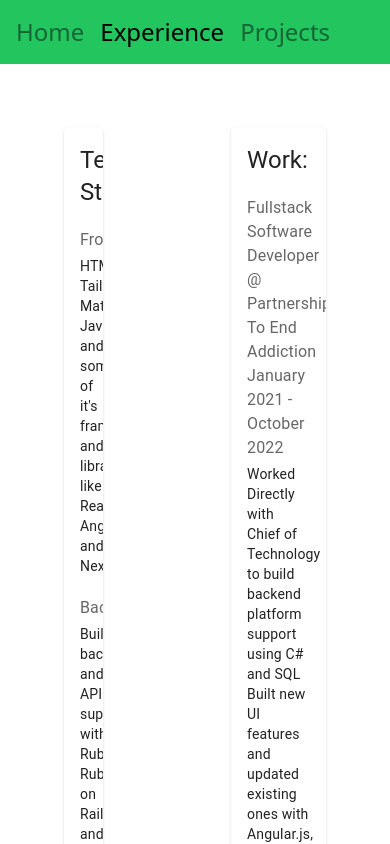
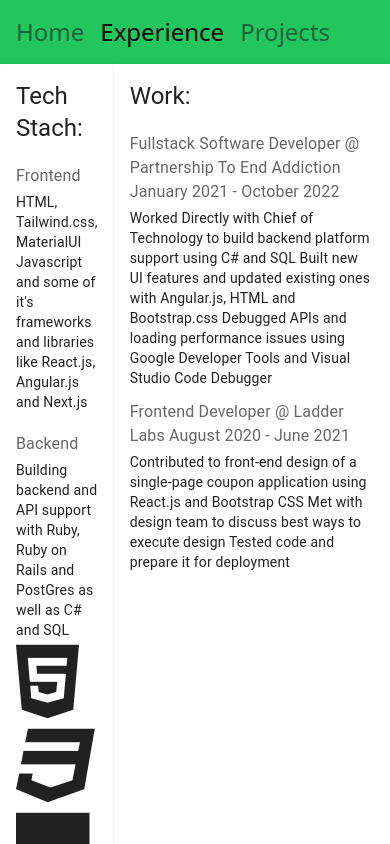
Before and after one commit to caridadrivera/portfolio_nextjs, a Next.js app: page /experience in a window 390 px wide. Shown: the top 844 px of the page. Built offline with nearby package versions, Linux system fonts and the light colour scheme; a web font is replaced by a local one.

Commit message:
responsive refactoring

```diff
--- a/pages/experience.js
+++ b/pages/experience.js
@@ -7,7 +7,7 @@ export default function experience() {
   return (
 
    <>
-    <Card sx={{ m:8 }} className="sm: m-8"  >
+    <Card sx={{ minWidth: 50 }} >
        <CardContent>
           <Typography variant="h5" component="div">
             Tech Stach:
@@ -40,7 +40,7 @@ export default function experience() {
     </Card>
 
 
-    <Card sx={{ m:8 }} className="sm: m-8">
+    <Card sx={{ minWidth: 50 }} >
       <CardContent>
         <Typography variant="h5" component="div">
           Work:
```
